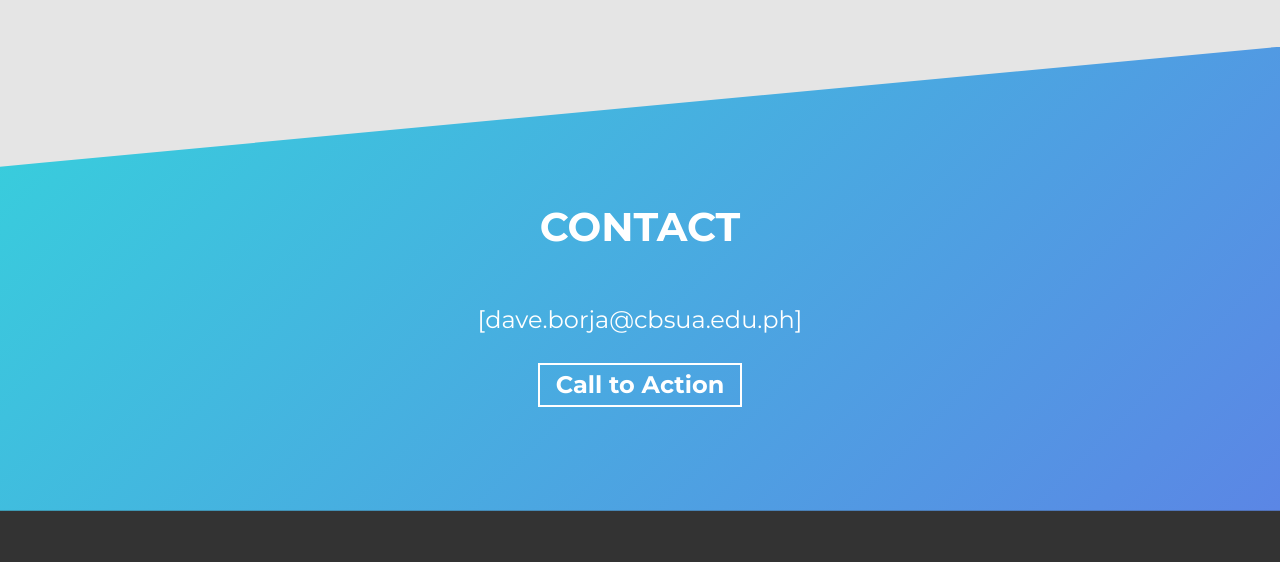
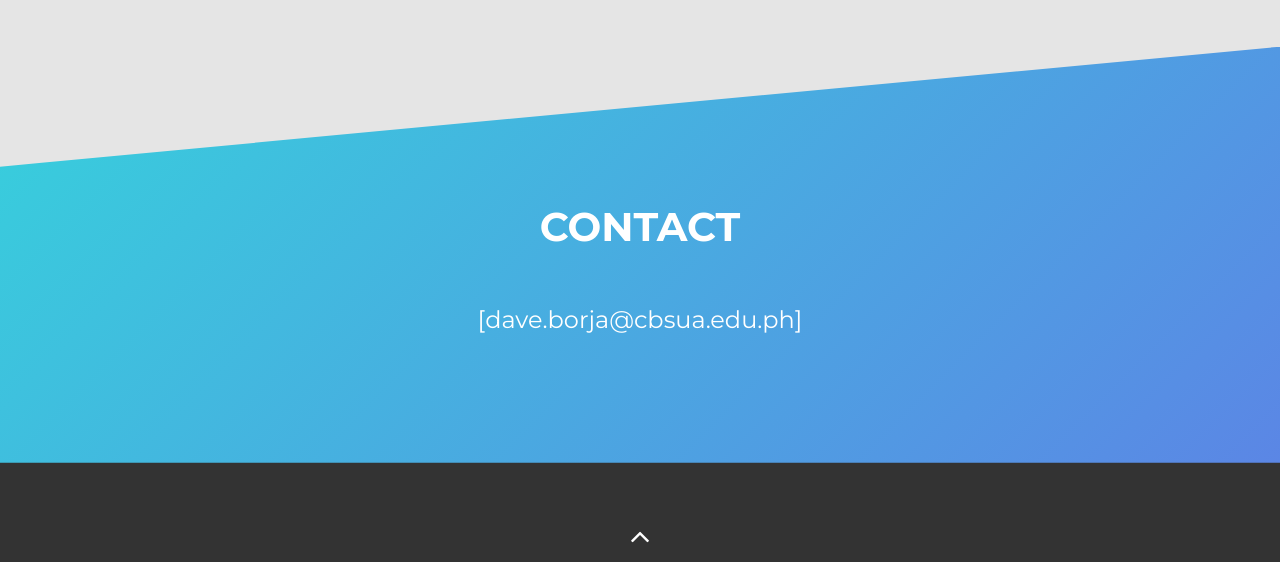
Before and after one commit to DaveZBorja/portfolio, a plain HTML site: page index.html in a window 1280 px wide. Shown: the part 4410-4972 px from the top of the page. Drawn offline with Linux system fonts and the light colour scheme.

Commit message:
Update index.html

```diff
--- a/index.html
+++ b/index.html
@@ -277,7 +277,7 @@ Overall, a weather station with data acquisition is a valuable tool for collecti
         <h2 class="section-title">Contact</h2>
         <div class="contact-wrapper">
           <p class="contact-wrapper__text">[dave.borja@cbsua.edu.ph]</p>
-          <a href="#" class="cta-btn cta-btn--resume">Call to Action</a>
+         <!-- <a href="#" class="cta-btn cta-btn--resume">Call to Action</a> -->
         </div>
       </div>
     </section>
```
